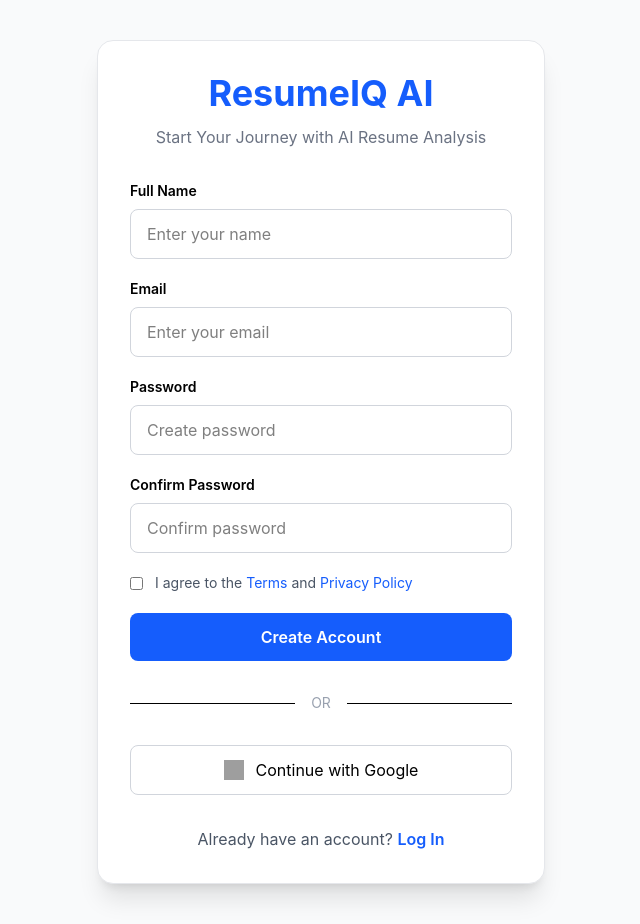
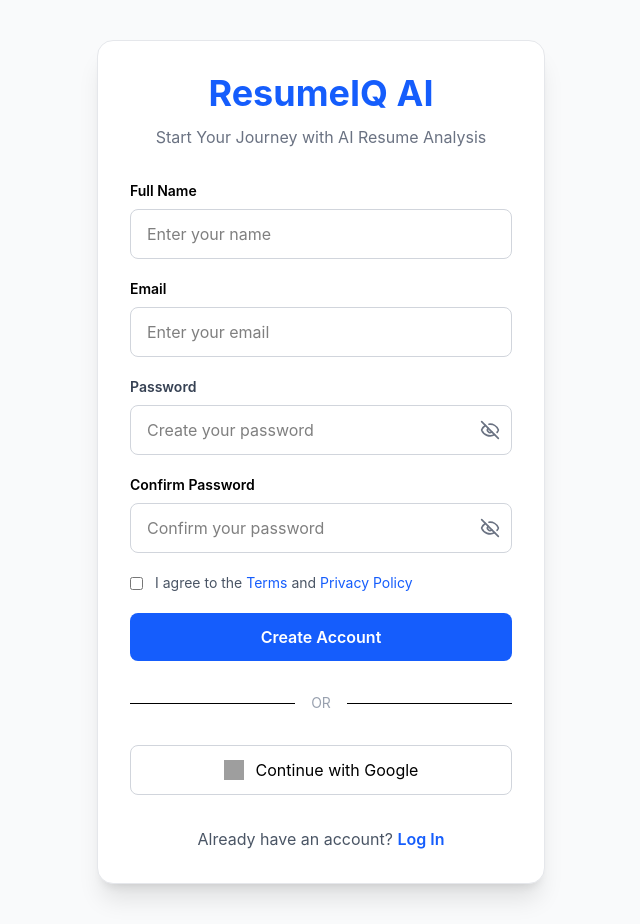
Before and after one commit to sakshiv3107/AI-Resume-Analyzer, a React (Vite) app: page /signup in a window 1280 px wide. Shown: the whole page, without its empty margins (319-959 px from the left). Built offline with nearby package versions, Linux system fonts and the light colour scheme; no server answers; grey boxes are pictures that could not be loaded.

Commit message:
Added show password feat

```diff
--- a/src/pages/Login.jsx
+++ b/src/pages/Login.jsx
@@ -1,12 +1,14 @@
 import React, { useState } from "react";
 import { NavLink, useNavigate } from "react-router-dom";
 import { signIn } from "../services/authService";
+import { Eye, EyeOff } from "lucide-react";
 
 function Login() {
   const [email, setEmail] = useState("");
   const [password, setPassword] = useState("");
   const [loading, setLoading] = useState(false);
   const [error, setError] = useState(null);
+  const [showPassword, setShowPassword] = useState(false);
 
   const navigate = useNavigate();
 
@@ -63,7 +65,7 @@ function Login() {
 
           {/* Password */}
           <div>
-            <div className="flex justify-between mb-2">
+            <div className="flex justify-between items-center mb-2">
               <label
                 htmlFor="password"
                 className="text-sm font-semibold text-gray-700"
@@ -79,16 +81,26 @@ function Login() {
               </button>
             </div>
 
+            <div className="relative">
               <input
                 id="password"
                 name="password"
-              type="password"
+                type={showPassword ? "password" : "text"}
                 required
                 value={password}
-              onChange={(e)=> setPassword(e.target.value)}
+                onChange={(e) => setPassword(e.target.value)}
                 placeholder="Enter your password"
-              className="w-full rounded-lg border border-gray-300 px-4 py-3 outline-none focus:border-blue-600 focus:ring-2 focus:ring-blue-200 transition"
+                className="w-full rounded-lg border border-gray-300 px-4 py-3 pr-12 outline-none focus:border-blue-600 focus:ring-2 focus:ring-blue-200 transition"
               />
+
+              <button
+                type="button"
+                onClick={() => setShowPassword(!showPassword)}
+                className="absolute inset-y-0 right-3 flex items-center text-gray-500 hover:text-blue-600"
+              >
+                {showPassword ? <EyeOff size={20} /> : <Eye size={20} />}
+              </button>
+            </div>
           </div>
           {error && (
   <p className="text-red-500 text-sm">{error}</p>
--- a/src/pages/Signup.jsx
+++ b/src/pages/Signup.jsx
@@ -1,7 +1,7 @@
 import React, { useState } from "react";
 import { NavLink, useNavigate } from "react-router-dom";
 import { signUp } from "../services/authService";
-
+import { Eye, EyeOff } from "lucide-react";
 
 
 
@@ -12,6 +12,8 @@ function Signup() {
   const [email, setEmail] = useState("");
   const [password, setPassword] = useState("");
   const [confirmPassword, setConfirmPassword] = useState("");
+  const [showPassword, setShowPassword] = useState(true);
+  const [showConfirmPassword, setShowConfirmPassword] = useState(true);
 
   const [loading, setLoading] = useState(false);
   const [error, setError] = useState("");
@@ -90,18 +92,36 @@ function Signup() {
 
           {/* Password */}
           <div>
-            <label className="block text-sm font-semibold mb-2">
+            <div className="flex justify-between items-center mb-2">
+              <label
+                htmlFor="password"
+                className="text-sm font-semibold text-gray-700"
+              >
                 Password
               </label>
 
+            </div>
+
+            <div className="relative">
               <input
-              type="password"
-              placeholder="Create password"
+                id="password"
+                name="password"
+                type={showPassword ? "password" : "text"}
                 required
                 value={password}
-              onChange={(e)=> setPassword(e.target.value)}
-              className="w-full rounded-lg border border-gray-300 px-4 py-3 focus:ring-2 focus:ring-blue-500 outline-none"
+                onChange={(e) => setPassword(e.target.value)}
+                placeholder="Create your password"
+                className="w-full rounded-lg border border-gray-300 px-4 py-3 pr-12 outline-none focus:border-blue-600 focus:ring-2 focus:ring-blue-200 transition"
               />
+
+              <button
+                type="button"
+                onClick={() => setShowPassword(!showPassword)}
+                className="absolute inset-y-0 right-3 flex items-center text-gray-500 hover:text-blue-600"
+              >
+                {showPassword ? <EyeOff size={20} /> : <Eye size={20} />}
+              </button>
+            </div>
           </div>
 
           {/* Confirm Password */}
@@ -110,14 +130,23 @@ function Signup() {
               Confirm Password
             </label>
 
+            <div className="relative">
               <input
-              type="password"
-              placeholder="Confirm password"
+                type={showConfirmPassword ? "password" : "text"}
                 required
                 value={confirmPassword}
-              onChange={(e)=> setConfirmPassword(e.target.value)}
-              className="w-full rounded-lg border border-gray-300 px-4 py-3 focus:ring-2 focus:ring-blue-500 outline-none"
+                onChange={(e) => setConfirmPassword(e.target.value)}
+                placeholder="Confirm your password"
+                className="w-full rounded-lg border border-gray-300 px-4 py-3 pr-12 outline-none focus:border-blue-600 focus:ring-2 focus:ring-blue-200 transition"
               />
+              <button
+                type="button"
+                onClick={() => setShowConfirmPassword(!showConfirmPassword)}
+                className="absolute inset-y-0 right-3 flex items-center text-gray-500 hover:text-blue-600"
+              >
+                {showConfirmPassword ? <EyeOff size={20} /> : <Eye size={20} />}
+              </button>
+            </div>
           </div>
 
           {/* Terms */}
```
Lines whose indentation alone changed are shown as unchanged.
